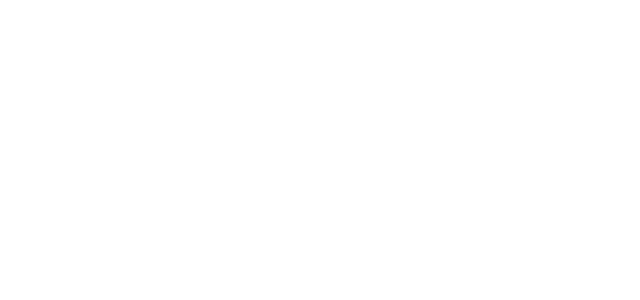
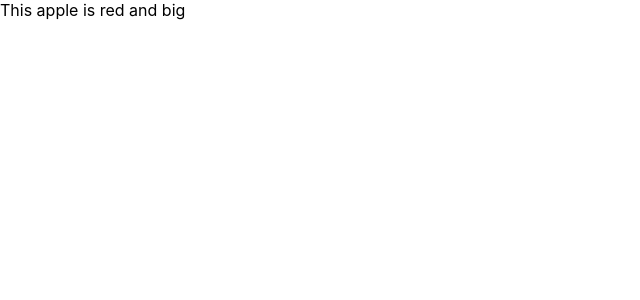
Before and after one commit to GuldanaBaktybekova/01-04-2022, a React (Create React App) app: page / in a window 1280 px wide. Shown: the top 300 px of the page, without its empty margins (0-640 px from the left). Built offline with nearby package versions, Linux system fonts and the light colour scheme.

Commit message:
Added the first example

```diff
--- a/src/App.js
+++ b/src/App.js
@@ -1,8 +1,9 @@
 
 function App() {
+  const example1 = ["apple", "red", "big"];
   return (
     <div className="App">
-
+     This {example1[0]} is {example1[1]} and {example1[2]}
     </div>
   );
 }
```
